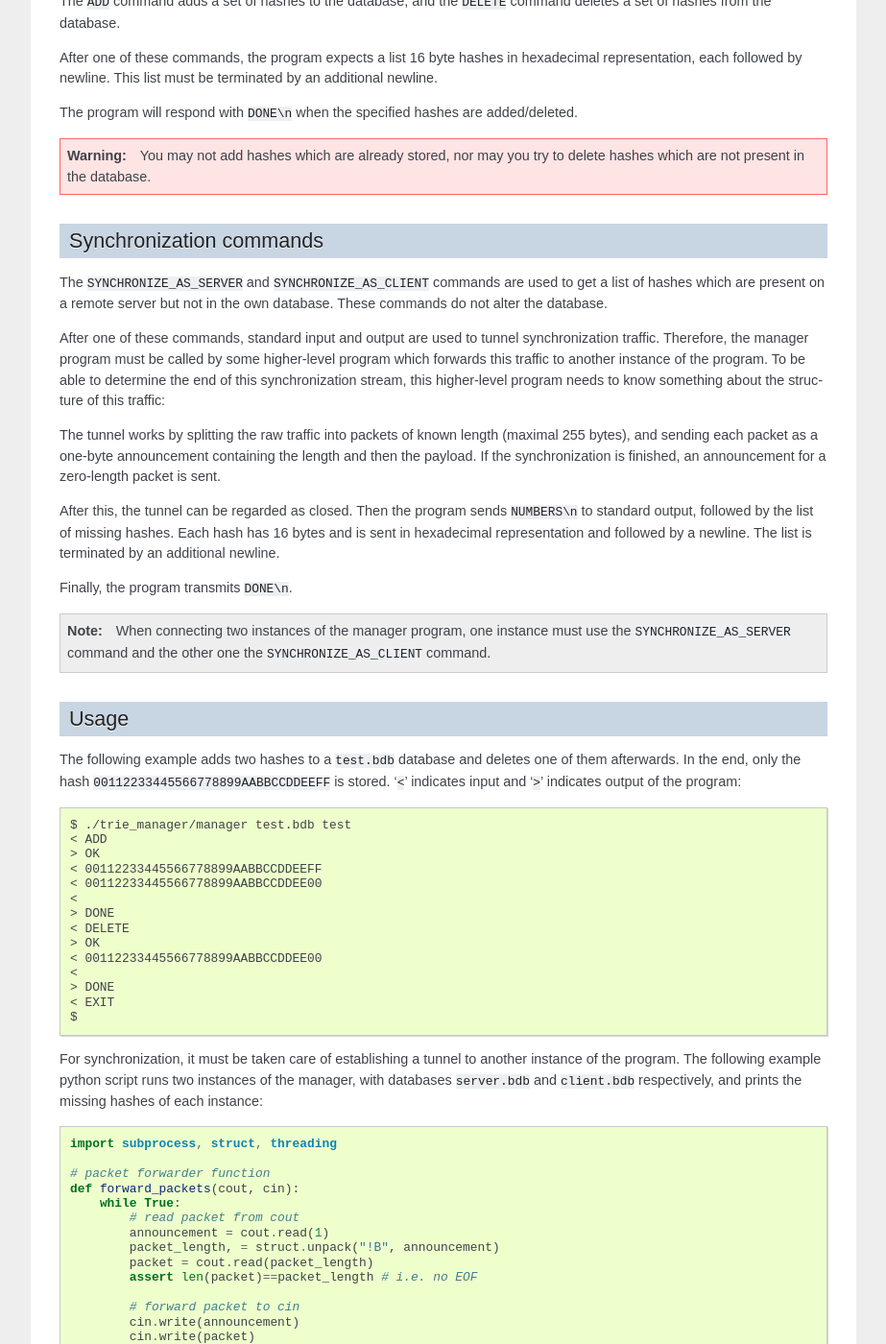
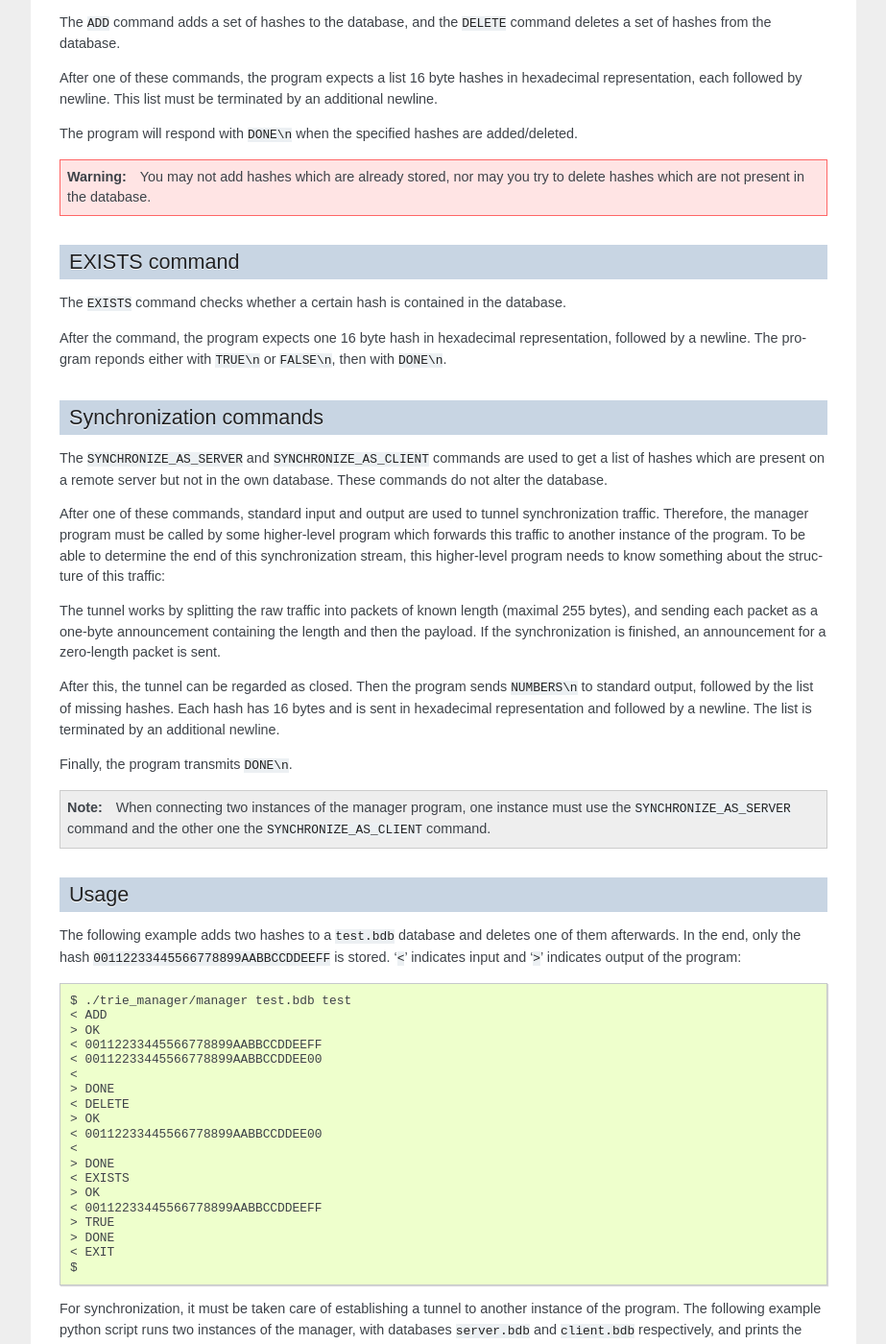
Before and after one commit to Leberwurscht/Diaspora-User-Directory, a Sphinx documentation site: the page built from doc/source/trie_manager.rst, in a window 1280 px wide and 1400 px high, scrolled down 877 px. Shown: the whole window at 96% size, without its empty margins (198-1121 px from the left). Built offline with Sphinx 7.4.7, drawn with Linux system fonts in a browser that asks for light colours.

Commit message:
add EXISTS command to trie_manager program to facilitate testing

```diff
--- a/doc/source/trie_manager.rst
+++ b/doc/source/trie_manager.rst
@@ -34,6 +34,7 @@ consists of a command followed by newline. Possible commands are:
 
 * ADD
 * DELETE
+* EXISTS
 * SYNCHRONIZE_AS_SERVER
 * SYNCHRONIZE_AS_CLIENT
 * EXIT
@@ -57,6 +58,15 @@ The program will respond with ``DONE\n`` when the specified hashes are added/del
 
    You may not add hashes which are already stored, nor may you try to delete
    hashes which are not present in the database.
+
+EXISTS command
+--------------
+
+The ``EXISTS`` command checks whether a certain hash is contained in the database.
+
+After the command, the program expects one 16 byte hash in hexadecimal representation,
+followed by a newline.
+The program reponds either with ``TRUE\n`` or ``FALSE\n``, then with ``DONE\n``.
 
 Synchronization commands
 ------------------------
@@ -106,6 +116,11 @@ In the end, only the hash ``00112233445566778899AABBCCDDEEFF`` is stored.
    < 00112233445566778899AABBCCDDEE00
    <
    > DONE
+   < EXISTS
+   > OK
+   < 00112233445566778899AABBCCDDEEFF
+   > TRUE
+   > DONE
    < EXIT
    $
 
```
Also changed, not shown: 1 other file.
